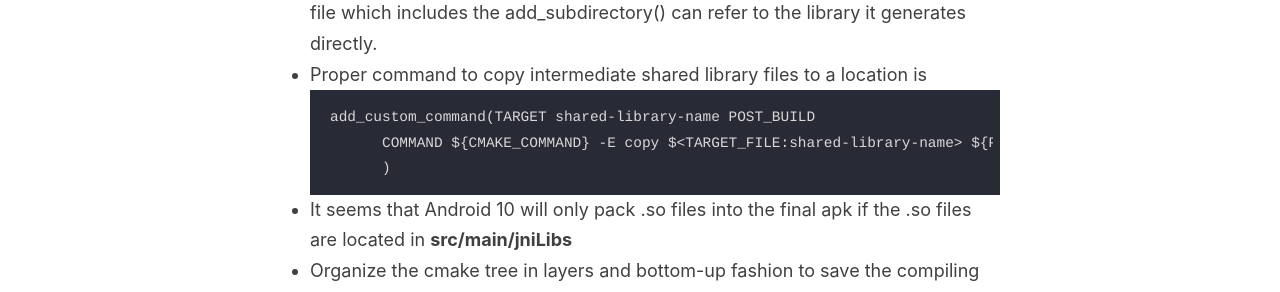
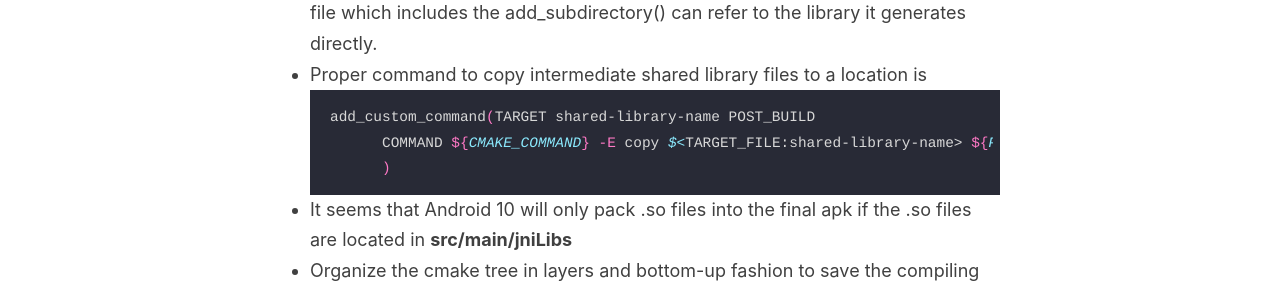
Before and after one commit to ZhaoqunZhong/ZhaoqunZhong.github.io, a Jekyll site: the page built from _posts/2020-8-5-run-orbslam3-on-android.md, in a window 1280 px wide and 1400 px high, scrolled down 372 px. Shown: the part 151-443 px from the top of the window. Built offline with Jekyll 4.4.1, drawn with Linux system fonts in a browser that asks for light colours; comment, search, counter and statistics services are not loaded; some of the changed text lies outside the part shown.

Commit message:
Update 2020-8-5-run-orbslam3-on-android.md

````diff
--- a/_posts/2020-8-5-run-orbslam3-on-android.md
+++ b/_posts/2020-8-5-run-orbslam3-on-android.md
@@ -11,7 +11,7 @@ This post keeps track of how I implemented the recently released OrbSlam 3 on an
 - Typical structiure uses **cmake_minimum_required(), project(), add_library(), target_link_libraries(), target_include_directories()**
 - add_subdirectory() will inherit the ${} macros defined before it, and the parent file which includes the add_subdirectory() can refer to the library it generates directly.
 - Proper command to copy intermediate shared library files to a location is
-```
+```sh
 add_custom_command(TARGET shared-library-name POST_BUILD
         COMMAND ${CMAKE_COMMAND} -E copy $<TARGET_FILE:shared-library-name> ${PROJECT_SOURCE_DIR}/lib/new-shared-library-name(e.g. shared-library-name or libshared-library-name.so)
         )
@@ -45,13 +45,13 @@ It takes about 1 min to load the >100Mb .txt vocabulary file on Android, while t
 There are two compile errors related to Eigen3.3.7 library and c++11 std <map> library, both caused by the assert action in the library code. Solutions:
 1. eigen-3.3.7\Eigen\src\Core\AssignEvaluator.h
 	Comment out line 833
-	```
-	EIGEN_STATIC_ASSERT_SAME_MATRIX_SIZE(ActualDstTypeCleaned,Src)
-	```
+```cpp
+EIGEN_STATIC_ASSERT_SAME_MATRIX_SIZE(ActualDstTypeCleaned,Src)
+```
 2. ${ndk root}\toolchains\llvm\prebuilt\windows-x86_64\sysroot\usr\include\c++\v1\map
 	Comment out line 911
-	```
-	static_assert((is_same<typename allocator_type::value_type, value_type>::value),
+```cpp
+static_assert((is_same<typename allocator_type::value_type, value_type>::value),
                   "Allocator::value_type must be same type as value_type");
-    ```
+```
 Although this temporary fixes the compile errors, it's really terrible to mess up with the library source code, which might affects other projects on this computer.
````
